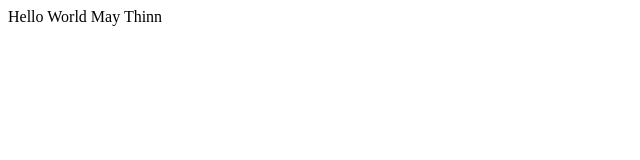
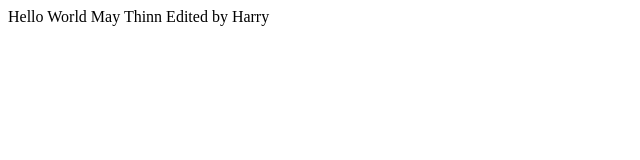
Before and after one commit to developer-maythinn/testing-github, a plain HTML site: page index.html in a window 1280 px wide. Shown: the whole page, without its empty margins (0-640 px from the left). Drawn offline with Linux system fonts and the light colour scheme.

Commit message:
edited
edit name

```diff
--- a/index.html
+++ b/index.html
@@ -7,6 +7,6 @@
     <title>Document</title>
   </head>
   <body>
-    Hello World May Thinn
+    Hello World May Thinn Edited by Harry
   </body>
 </html>
```
